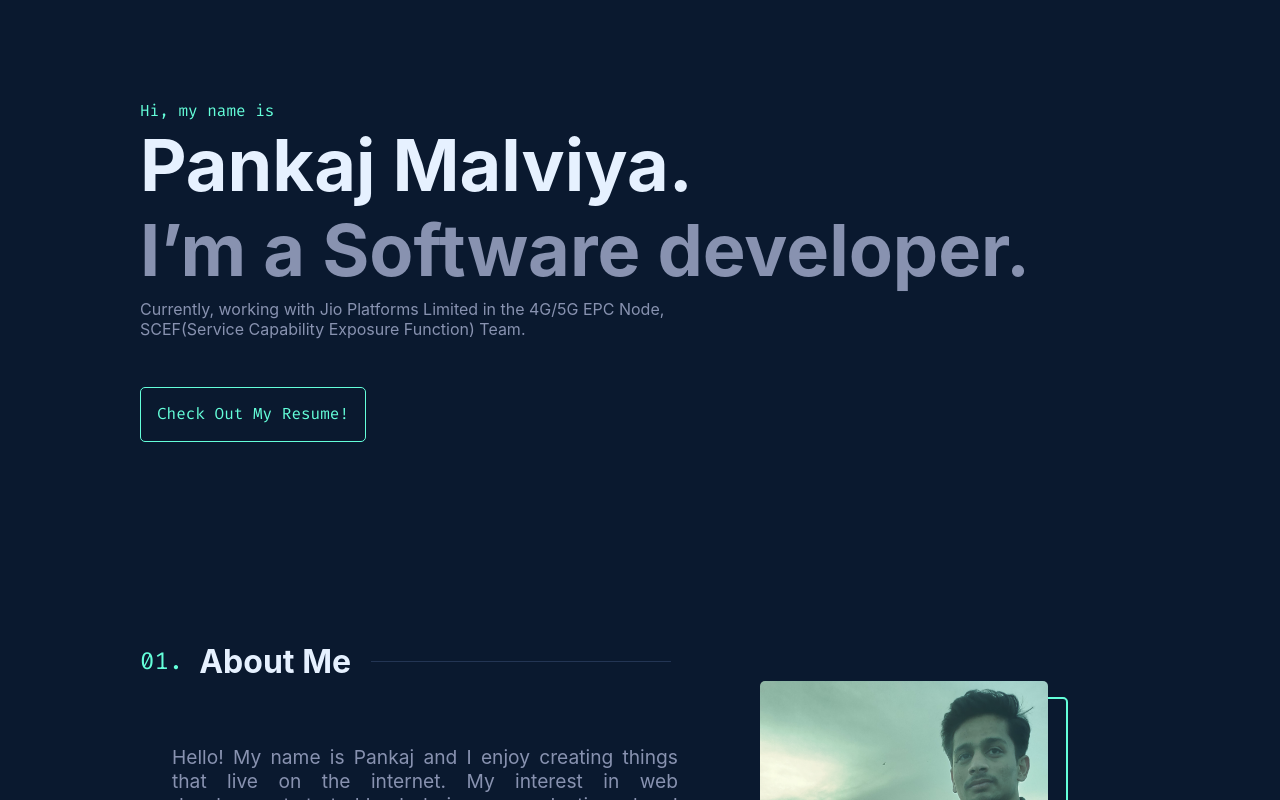
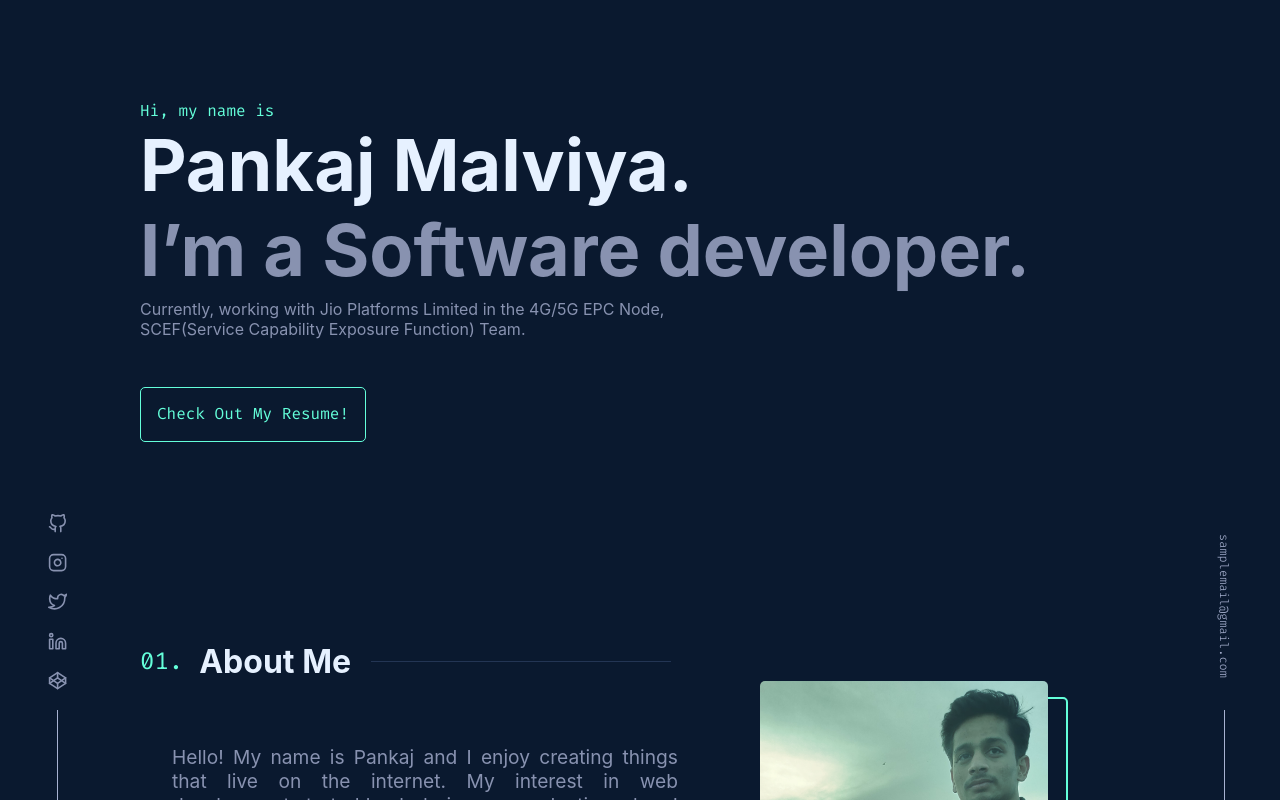
Before and after one commit to pankajmalvi/pankajmalviya, a React (Create React App) app: page / in a window 1280 px wide. Shown: the top 800 px of the page. Built offline with nearby package versions, Linux system fonts and the light colour scheme; a web font is replaced by a local one.

Commit message:
Completed footer Styles

```diff
--- a/src/components/floating/LeftFloat.js
+++ b/src/components/floating/LeftFloat.js
@@ -7,7 +7,7 @@ import TwitterLink from '../common/icons/TwitterLink'
 
 function LeftFloat() {
     return (
-        <article id="float-left">
+        <article className="float-left">
             <GithubLink />
             <InstagramLink />
             <TwitterLink />
--- a/src/components/floating/RightFloat.js
+++ b/src/components/floating/RightFloat.js
@@ -2,7 +2,7 @@ import React from 'react'
 
 function RightFloat({ mail }) {
     return (
-        <article id="float-right">
+        <article className="float-right">
             <a href={`mailto:${mail}`} target="_blank" rel="noreferrer">{mail}</a>
         </article >
     )
--- a/src/components/sections/footer/styles/Footer.scss
+++ b/src/components/sections/footer/styles/Footer.scss
@@ -0,0 +1,76 @@
+.footer {
+  display: flex;
+  justify-content: center;
+  width: 100%;
+  font-family: var(--font-mono);
+  padding: 2rem;
+
+  .float- {
+    &left {
+      position: fixed;
+      bottom: 0;
+      left: 3rem;
+      display: flex;
+      flex-direction: column;
+      gap: 1.25rem;
+
+      &::after {
+        content: "";
+        display: block;
+        width: 1px;
+        height: 90px;
+        margin: 0px auto;
+        background-color: var(--light-slate);
+      }
+
+      .icon-container {
+        &:hover {
+          transform: translateY(-3px);
+          transition: transform 0.3s ease-in-out;
+          box-shadow: 0;
+        }
+      }
+    }
+
+    &right {
+      position: fixed;
+      bottom: 0;
+      right: 3rem;
+      writing-mode: vertical-rl;
+      display: flex;
+      gap: 2rem;
+      a {
+        color: var(--light-slate);
+        text-decoration: none;
+        font-family: var(--font-mono);
+        font-weight: 100;
+        font-size: 0.75rem;
+        &:visited,
+        &:hover {
+          color: var(--green);
+        }
+
+        &:hover {
+          transform: translateY(-1rem);
+          transition: transform 0.3s ease-in-out;
+          box-shadow: 0;
+        }
+      }
+
+      &::after {
+        content: "";
+        display: block;
+        width: 1px;
+        height: 90px;
+        margin: 0px auto;
+        background-color: var(--light-slate);
+      }
+    }
+  }
+  // Footer Text
+  p {
+    font-weight: 300;
+    font-size: 0.85rem;
+    color: var(--lightest-slate);
+  }
+}
```
